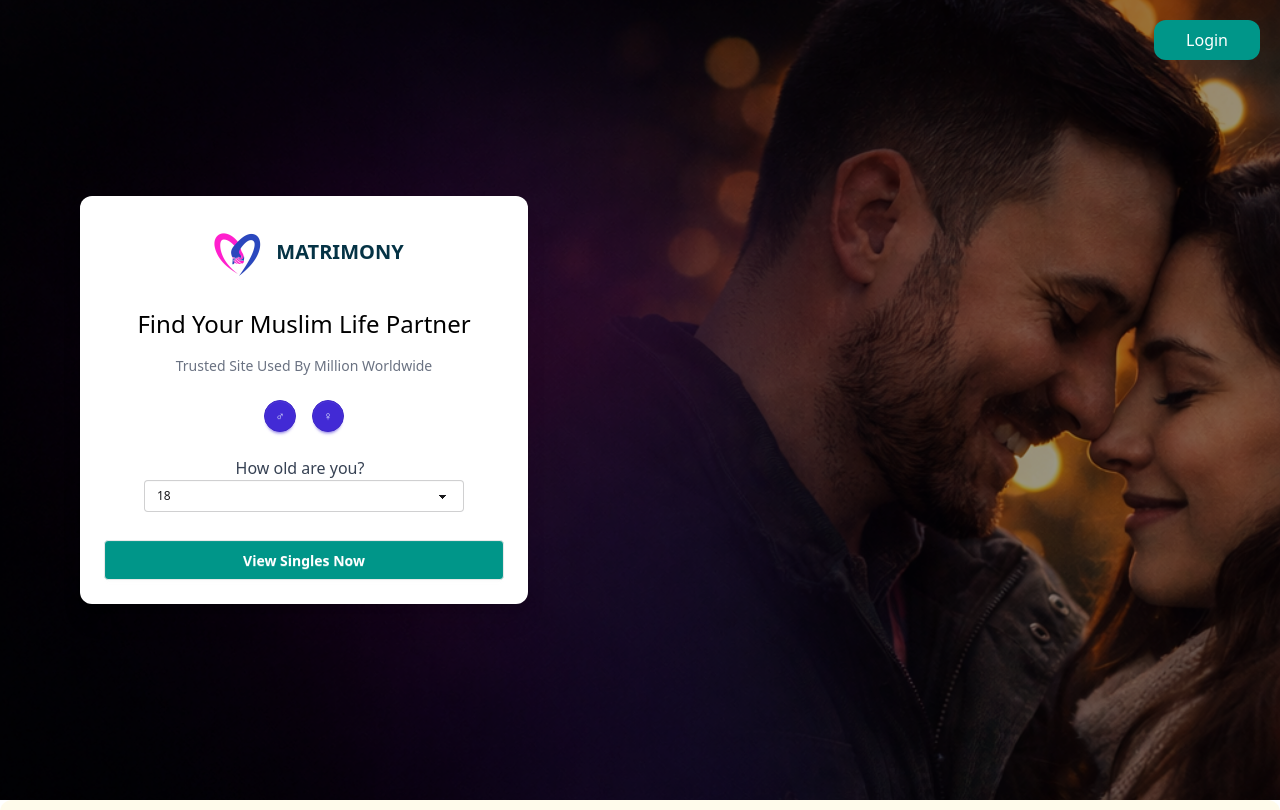
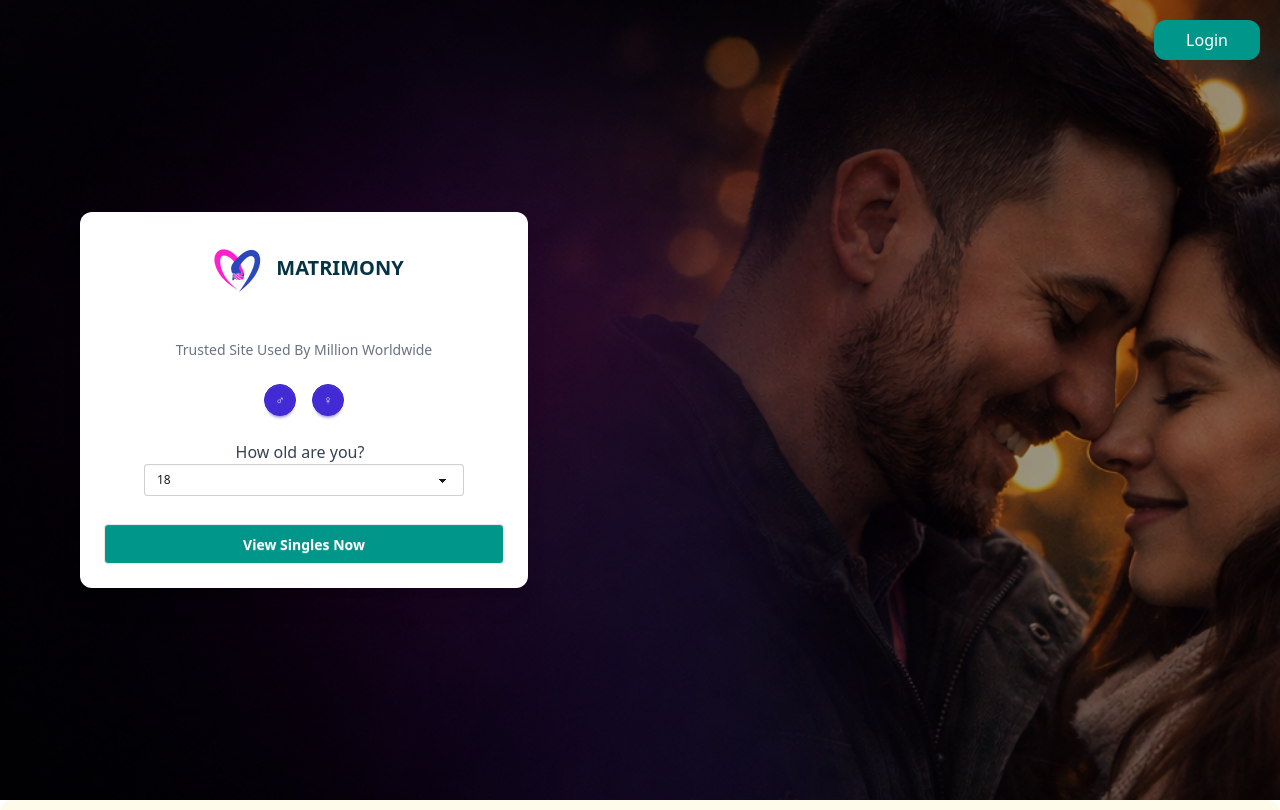
Before and after one commit to MH-liton-360/matrimony, a React (Vite) app: page / in a window 1280 px wide. Shown: the top 810 px of the page. Built offline with nearby package versions, Linux system fonts and the light colour scheme.

Commit message:
Remove headline matrimony

```diff
--- a/src/pages/Landing.jsx
+++ b/src/pages/Landing.jsx
@@ -32,7 +32,7 @@ const Landing = () => {
 
                     {/* Headline */}
                     <h2 className="text-black text-2xl font-medium">
-                        Find Your Muslim Life Partner
+
                     </h2>
                     <p className="text-sm text-gray-500">
                         Trusted Site Used By Million Worldwide
```
